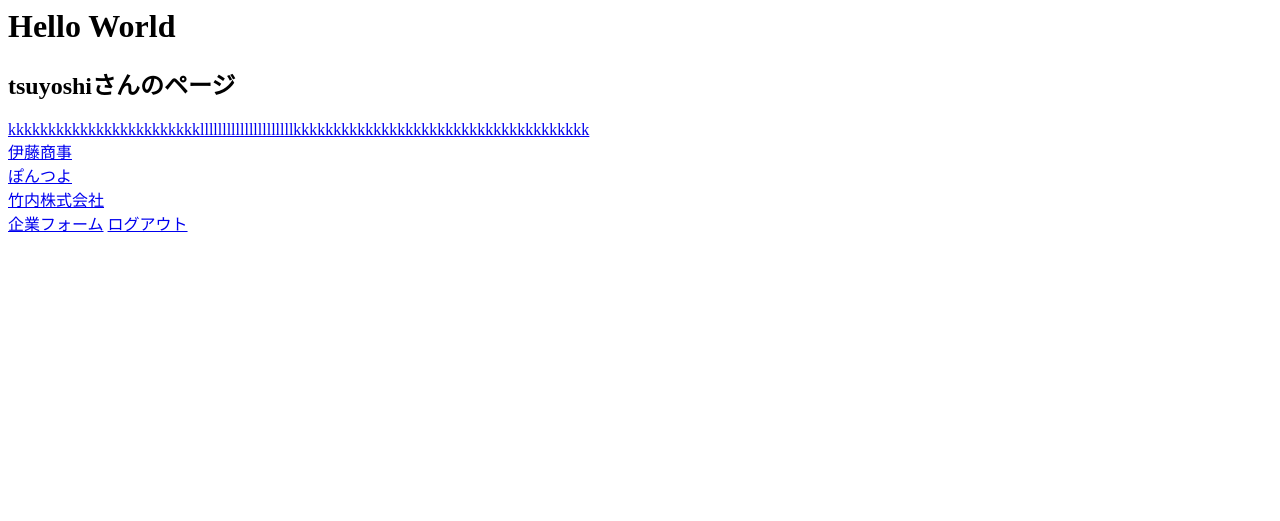
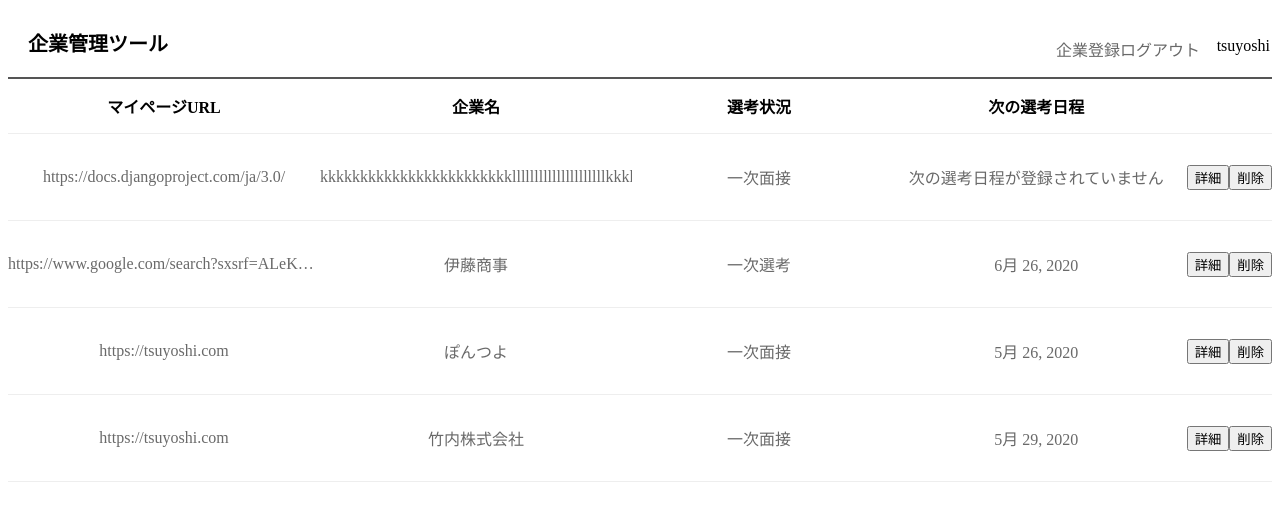
Before and after one commit to hanatsuyo/shukatsu, a Django app: page /index in a window 1280 px wide. Shown: the top 521 px of the page. Run offline with Django 3.2, Linux system fonts and the light colour scheme; a user stored in the database is signed in; data comes from the database, SQL or seed files in the repository; both versions use the stored data as it was after the commit; some libraries are stand-ins or nearby versions.

Commit message:
add index html css

```diff
--- a/shukatsu/main_page/models.py
+++ b/shukatsu/main_page/models.py
@@ -12,9 +12,9 @@ class Company(models.Model):
 
     name = models.CharField(
         verbose_name='企業名',
-        blank=True,
-        null=True,
-        max_length=100
+        max_length=100,
+        null=False,
+        default="会社名",
         )
 
     mypage_id = models.CharField(
--- /dev/null
+++ b/shukatsu/main_page/static/main_page/css/base.css
@@ -0,0 +1,37 @@
+.header li{
+    display: inline-block;
+}
+
+.header{
+    border-bottom: solid 2px #555;
+}
+
+.company-logo{
+position: relative ; left:20px;
+font-weight: bold;
+font-size:20px;
+}
+
+.company-signup{
+position: absolute; right:160px; top:37px;
+text-decoration: none;
+color:#696969;
+}
+.company-signup:hover{
+    color:#00bfff;
+}
+
+.login-user{
+position: absolute; right: 10px; top:21px;
+color:black;
+
+}
+
+.logout{
+    position: absolute; right: 80px; top:37px;
+    text-decoration: none;
+    color:#696969;
+}
+.logout:hover{
+    color:#00bfff;
+}
--- /dev/null
+++ b/shukatsu/main_page/static/main_page/css/index.css
@@ -0,0 +1,41 @@
+table{
+    border-collapse: collapse;
+    border-spacing: 0;
+    width: 100%;
+  }
+
+table tr{
+    border-bottom: solid 1px #eee;
+    cursor: pointer;
+  }
+
+table tr:hover{
+    background-color: #f8f8ff;
+  }
+
+table th,table td{
+    text-align: center;
+    width: 25%;
+    padding: 15px 0;
+    max-width: 300px;
+    overflow: hidden;
+    text-overflow: ellipsis;
+    white-space: nowrap;
+  }
+
+.mypage-url-true{
+      text-decoration: none;
+      color:#696969;
+     }
+
+.mypage-url-true:hover{
+    color:#00bfff;
+}
+
+.mypage-url-false{
+    color:#696969;
+}
+
+table td{
+    color:#696969;
+}
--- a/shukatsu/main_page/templates/main_page/base.html
+++ b/shukatsu/main_page/templates/main_page/base.html
@@ -0,0 +1,26 @@
+{% load static %}
+
+<!DOCTYPE html>
+<head>
+    <link rel="stylesheet" href=" {% static 'main_page/css/base.css' %}">
+</head>
+<div class="header">
+    <ur>
+        <li>
+            <p class="company-logo">企業管理ツール</p>
+        </li>
+        <li>
+            <a class="company-signup" href="{% url 'main_page:company_new' %}">企業登録</a>
+        </li>
+        <li>
+            <p class="login-user">{{ request.user.username }}</p>
+        </li>
+        <li>
+            <a class="logout" href ="{% url 'main_page:logout' %}">ログアウト</a>
+        </li>
+    </ur>
+</div>
+{% block content%}
+
+{% endblock %}
+</html>
--- a/shukatsu/main_page/templates/main_page/delete_comfirm.html
+++ b/shukatsu/main_page/templates/main_page/delete_comfirm.html
@@ -1,4 +1,8 @@
+{% block content %}
+
 <p>本当に削除しますか？</p>
 
 <a href="{% url 'main_page:company_delete' pk=companies.pk %}"><button>はい</button></a>
 <a href="{% url 'main_page:company_edit' pk=companies.pk %}"><button>いいえ</button></a>
+
+{% endblock %}
--- a/shukatsu/main_page/templates/main_page/index.html
+++ b/shukatsu/main_page/templates/main_page/index.html
@@ -1,16 +1,50 @@
-<h1>Hello World</h1>
+{% extends 'main_page/base.html' %}
 {% load static %}
 {% load widget_tweaks %}
+
+
 {% block content %}
-<h2 class="mypage">{{ request.user.username }}さんのページ</h2>
-<link rel="stylesheet" href="{% static 'css/index.css' %}">
+<head>
+    <link rel="stylesheet" href="{% static 'main_page/css/index.css' %}">
+</head>
+
+<table>
+    <tr id="company-title">
+      <th>マイページURL</th>
+      <th>企業名</th>
+      <th>選考状況</th>
+      <th>次の選考日程</th>
+    </tr>
 {% for company in companies %}
-<a href="{% url 'main_page:company_detail' pk=company.pk %}">{{ company.name | default_if_none:"未記入"}}</a>
-<br>
+    <tr id="company-bar">
+      <td>
+        {% if company.mypage_url %}
+        <a class="mypage-url-true" href="{{ company.mypage_url }}" target="_blank">{{ company.mypage_url}}</a>
+        {% else %}
+        <p class="mypage-url-false">URLが登録されていません</p>
+        {% endif %}
+      </td>
+      <td>
+        <p class="company-bar-name">{{ company.name }}</p>
+      </td>
+      <td>
+        <p class="company-bar-progress">{{ company.progress | default_if_none:"選考状況が登録されていません"}}</p>
+      </td>
+      <td>
+        <p class="company-bar-nextdate">{{ company.next_date | default_if_none:"次の選考日程が登録されていません"}}</p>
+      </td>
+      <td>
+        <a class="company-bar-detail" href="{% url 'main_page:company_detail' pk=company.pk %}"><button>詳細</button></a>
+      </td>
+      <td>
+        <a class="company-bar-delete" href="{% url 'main_page:delete_comfirm' pk=company.pk %}"><button>削除</button></a>
+      </td>
+    </tr>
 {% endfor %}
+</table>
 
-<a href ="{% url 'main_page:company_new' %}">企業フォーム</a>
-<a href ="{% url 'main_page:logout' %}">ログアウト</a>
+
+
 
 
 {% endblock %}
```
Also changed, not shown: shukatsu/shukatsu/settings.py (+5 -2 lines), shukatsu/db.sqlite3, shukatsu/main_page/migrations/0006_auto_20200601_0051.py (added), shukatsu/main_page/static/css/base.css (deleted), shukatsu/main_page/static/css/index.css (deleted), shukatsu/main_page/static/main_page/css/company.css (renamed from shukatsu/main_page/static/css/company.css).
